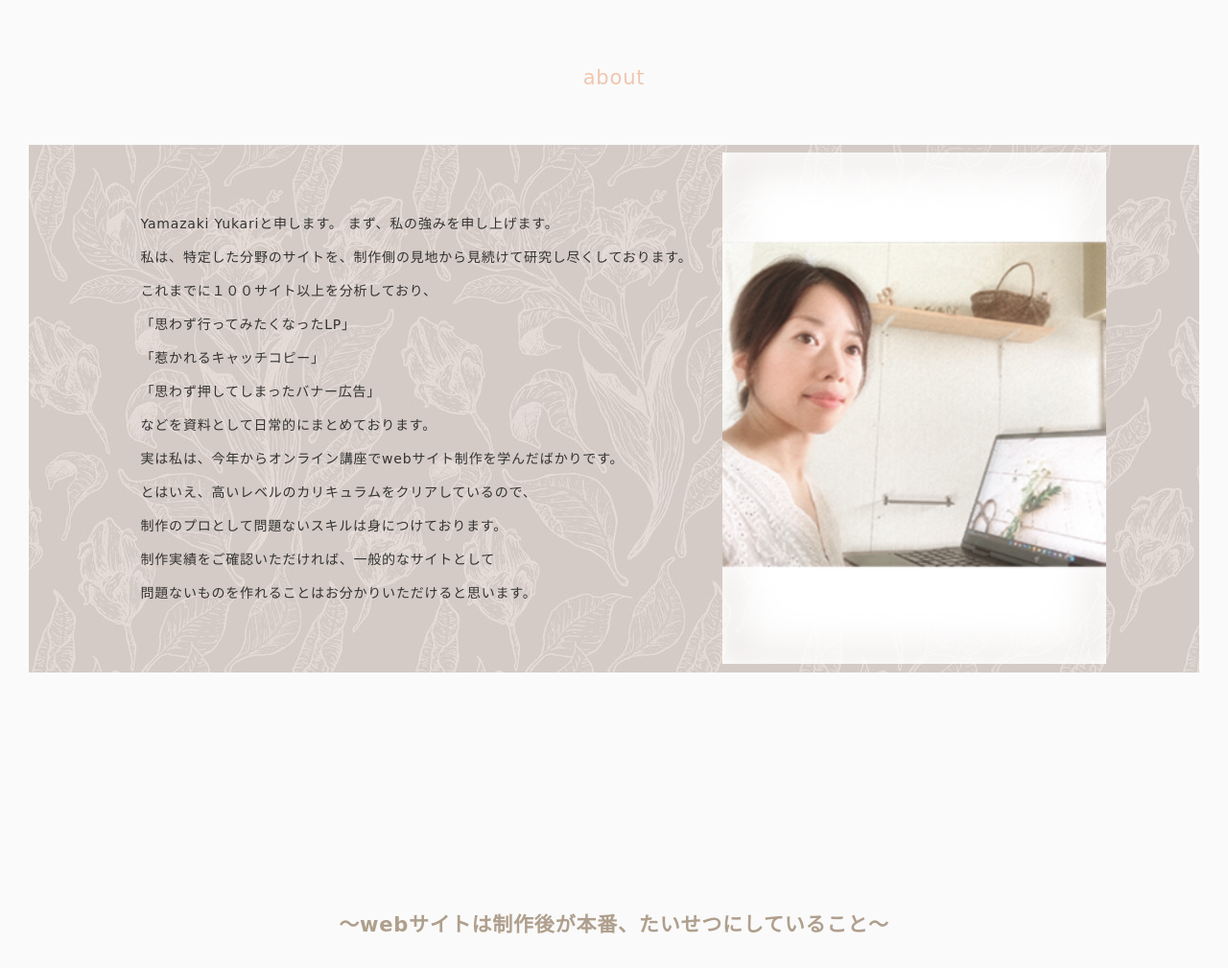
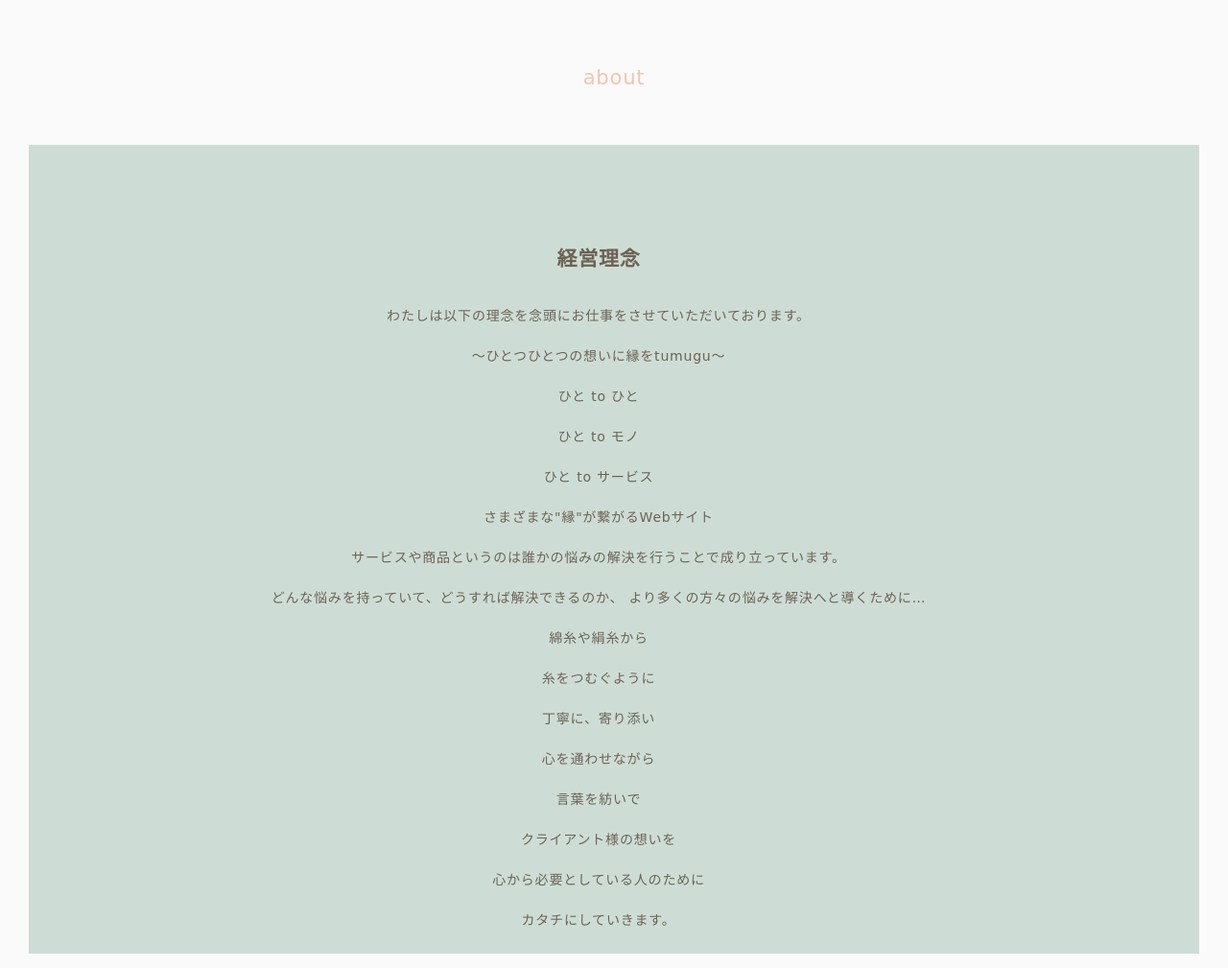
Before and after one commit to toneriko-r/portfolio, a plain HTML site: page index.html in a window 1280 px wide. Shown: the part 861-1870 px from the top of the page at 96% size. Drawn offline with Linux system fonts and the light colour scheme.

Commit message:
Add files via upload

```diff
--- a/css/style.css
+++ b/css/style.css
@@ -119,14 +119,17 @@ main h2 {
   display: flex;
   align-items: center;
   justify-content: center;
-  background-image:url(../image/bg001.jpg);
+  background-color: rgb(205, 221, 213);
 
 }
 
+
+
 #about .about-text {
-  line-height: 2.5em;
-  margin-left: 20px;
-
+  text-align: center;
+ margin-top: 80px;
+ line-height: 3em;
+ color: rgb(110, 98, 84);
 }
 
 #about .about-text2 {
--- a/index.html
+++ b/index.html
@@ -1,17 +1,21 @@
 <!DOCTYPE html>
 <html lang="ja">
+
 <head>
   <meta charset="UTF-8">
   <meta http-equiv="X-UA-Compatible" content="IE=edge">
   <meta name="viewport" content="width=device-width, initial-scale=1.0">
   <title>My portfolio</title>
-  <link href="https://fonts.googleapis.com/css?family=Homemade+Apple rel="stylesheet">
-  <link href="https://fonts.googleapis.com/css?family=Caveat rel="stylesheet">
-  <link href="https://fonts.googleapis.com/css2?family=Amatic+SC&family=Cormorant+Garamond&family=Dancing+Script&display=swap"rel="stylesheet">
+  <link href="https://fonts.googleapis.com/css?family=Homemade+Apple rel=" stylesheet">
+  <link href="https://fonts.googleapis.com/css?family=Caveat rel=" stylesheet">
+  <link
+    href="https://fonts.googleapis.com/css2?family=Amatic+SC&family=Cormorant+Garamond&family=Dancing+Script&display=swap"
+    rel="stylesheet">
   <link rel="stylesheet" href="css/style.css">
   <link rel="shortcut icon" href="image/favicon.ico">
 
 </head>
+
 <body>
   <div class="wrap">
     <header class="header">
@@ -43,8 +47,7 @@
           <a href="https://toneriko-r.github.io/sugar-natural/">
             <p class="works-img">
               <img src="image/suger-natural.png" alt="洋菓子店サイト”
-              width="200"
-              height="200">
+              width=" 200" height="200">
             </p>
             <p class="works-name">架空の洋菓子店サイト</p>
             <p class="works-info">Design / Coding(Responsive)</p>
@@ -54,8 +57,7 @@
           <a href=" https://toneriko-r.github.io/square/">
             <p class="works-img">
               <img src="image/square.png" alt="架空アプリのLP”
-              width="200"
-              height="200">
+              width=" 200" height="200">
             </p>
             <p class="works-name"> 架空アプリのLP</p>
             <p class="works-info">Design / Coding(Responsive)</p>
@@ -65,8 +67,7 @@
           <a href="https://toneriko-r.github.io/Architecture/">
             <p class="works-img">
               <img src="image/建築事務所.png" alt="企業サイト”
-              width="200"
-              height="200">
+              width=" 200" height="200">
             </p>
             <p class="works-name">架空の建築事務所サイト</p>
             <p class="works-info">Design / Coding(Responsive)</p>
@@ -80,23 +81,37 @@
         <div class="container">
           <div class="about-text">
 
-          <p>Yamazaki Yukariと申します。
-            まず、私の強みを申し上げます。<br>
-            私は、特定した分野のサイトを、制作側の見地から見続けて研究し尽くしております。<br>
-            これまでに１００サイト以上を分析しており、<br>
-            「思わず行ってみたくなったLP」<br>
-            「惹かれるキャッチコピー」<br>
-            「思わず押してしまったバナー広告」<br>
-            などを資料として日常的にまとめております。<br>
-           実は私は、今年からオンライン講座でwebサイト制作を学んだばかりです。<br>
-            とはいえ、高いレベルのカリキュラムをクリアしているので、<br>
-            制作のプロとして問題ないスキルは身につけております。<br>
-            制作実績をご確認いただければ、一般的なサイトとして<br>問題ないものを作れることはお分かりいただけると思います。<br>
+
+              <h1>経営理念</h1>
+              <p>
+              わたしは以下の理念を念頭にお仕事をさせていただいております。<br>
+
+
+
+              ～ひとつひとつの想いに縁をtumugu～<br>
+
+              ひと to ひと<br>
+              ひと to モノ<br>
+              ひと to サービス<br>
+              さまざまな"縁"が繋がるWebサイト<br>
+
+              サービスや商品というのは誰かの悩みの解決を行うことで成り立っています。<br>
+              どんな悩みを持っていて、どうすれば解決できるのか、
+              より多くの方々の悩みを解決へと導くために…<br>
+
+              綿糸や絹糸から<br>
+              糸をつむぐように<br>
+              丁寧に、寄り添い<br>
+              心を通わせながら　<br>
+              言葉を紡いで<br>
+
+              クライアント様の想いを<br>
+              心から必要としている人のために<br>
+              カタチにしていきます。<br>
             </p>
           </div>
           <div class="about-pic">
-          <img src="image/about pic.png"
-           width="400">
+            <!-- <img src="image/about pic.png" width="400"> -->
           </div>
         </div>
         <div class="about-text2">
@@ -124,8 +139,10 @@
             <div class="skill-body">
               <h3 class="skill-name">HTML/CSS </h3>
               <p class="skill-text">
-                ■書籍<br><p>「HTML&CSSとWebデザイン入門講座」著者:Mana</p>
-                ■オンライン講座<br><p>ドットインストール/有料会員講座<br>Progate</p>
+                ■書籍<br>
+              <p>「HTML&CSSとWebデザイン入門講座」著者:Mana</p>
+              ■オンライン講座<br>
+              <p>ドットインストール/有料会員講座<br>Progate</p>
               </p>
             </div>
           </div>
@@ -133,7 +150,8 @@
             <div class="skill-body">
               <h3 class="skill-name">WordPress </h3>
               <p class="skill-text">
-              ■書籍<br><p>「WordPress　入門講座」著者：Mana</p>
+                ■書籍<br>
+              <p>「WordPress　入門講座」著者：Mana</p>
               ■オンライン講座<br>Udemy：WordPress テーマ開発講座
               </p>
             </div>
@@ -152,8 +170,10 @@
             <div class="skill-body">
               <h3 class="skill-name">Photoshop </h3>
               <p class="skill-text">
-              ■書籍<br><p>phptoshop10年使える逆引き手帖</p>
-              ■photoshop講座<br><p>プロのフリーランスwebクリエイター直接指導によるバナー制作 </p>
+                ■書籍<br>
+              <p>phptoshop10年使える逆引き手帖</p>
+              ■photoshop講座<br>
+              <p>プロのフリーランスwebクリエイター直接指導によるバナー制作 </p>
               </p>
             </div>
           </div>
@@ -182,4 +202,5 @@
     </footer>
   </div>
 </body>
+
 </html>
```
Also changed, not shown: image/bg0011.jpg (added), image/bg11.jpg (added), 1 other file. Lines whose indentation alone changed are shown as unchanged.
